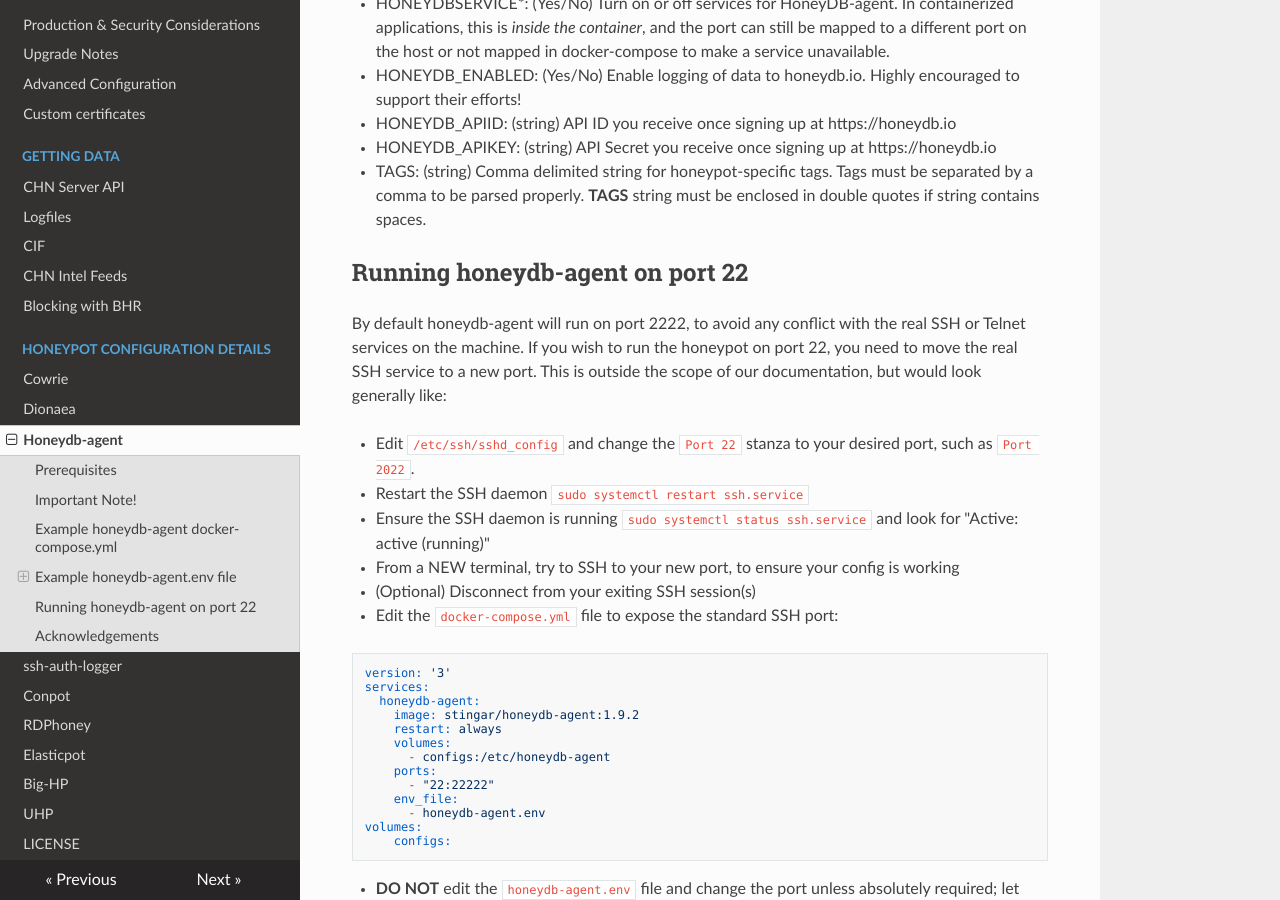
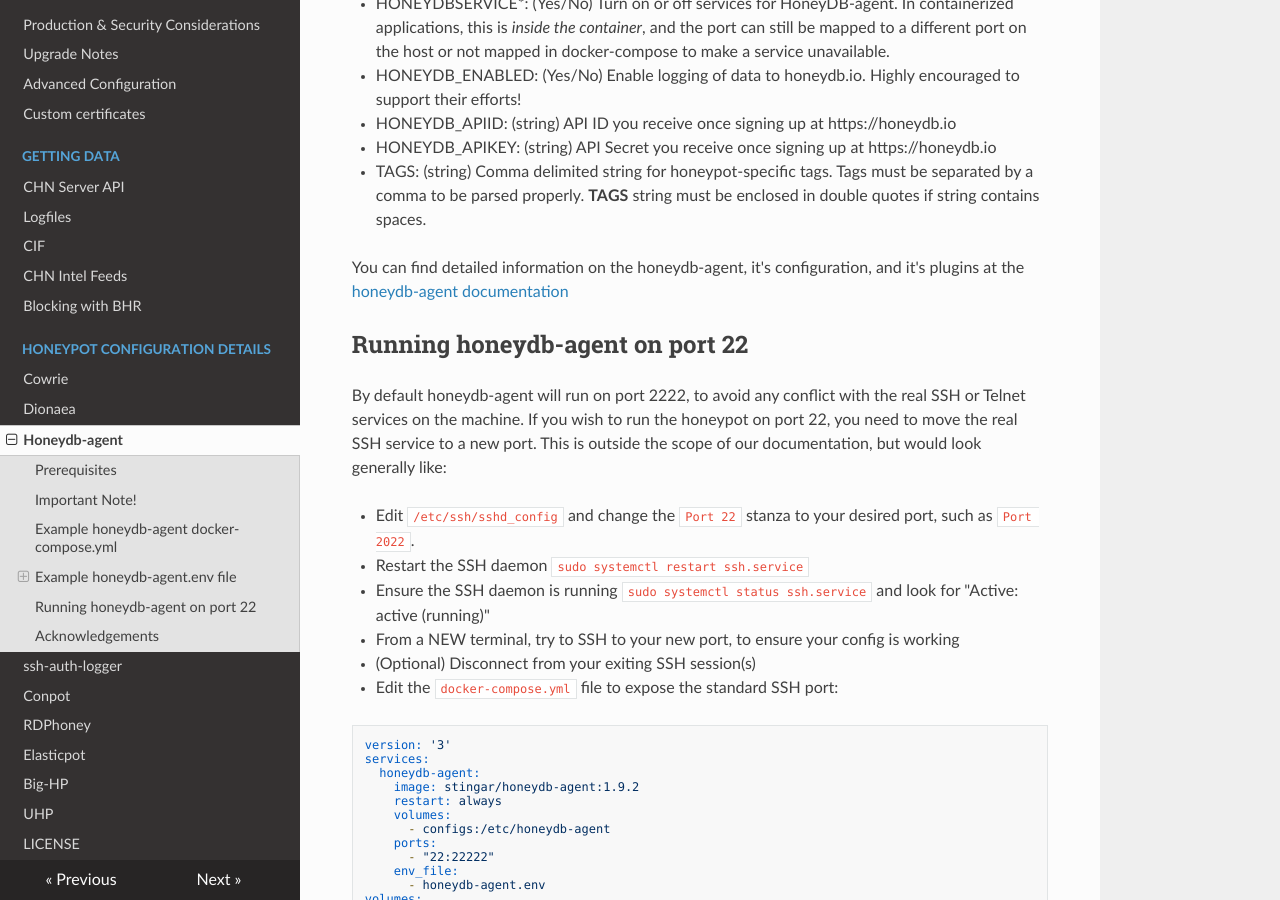
Before and after one commit to CommunityHoneyNetwork/chn-docs, an MkDocs documentation site: the page built from docs/honeydb-agent.md, in a window 1280 px wide and 900 px high, scrolled down 2508 px. Built offline with MkDocs 1.6.1, drawn with Linux system fonts in a browser that asks for light colours; nearby versions of some CDN libraries; old or Windows-style settings are respelled for this version of MkDocs.

Commit message:
documentation link
Signed-off-by: Jesse Bowling <jesse.bowling@duke.edu>

```diff
--- a/docs/honeydb-agent.md
+++ b/docs/honeydb-agent.md
@@ -129,6 +129,7 @@ The following options are supported in the `/etc/default/honeydb-agent` files:
 * TAGS: (string) Comma delimited string for honeypot-specific tags. Tags must be separated by a comma to be parsed properly.
 **TAGS** string must be enclosed in double quotes if string contains spaces.
 
+You can find detailed information on the honeydb-agent, it's configuration, and it's plugins at the [honeydb-agent documentation](https://honeydb-agent-docs.readthedocs.io/en/latest/configuration/)
 
 ## Running honeydb-agent on port 22
 
```
